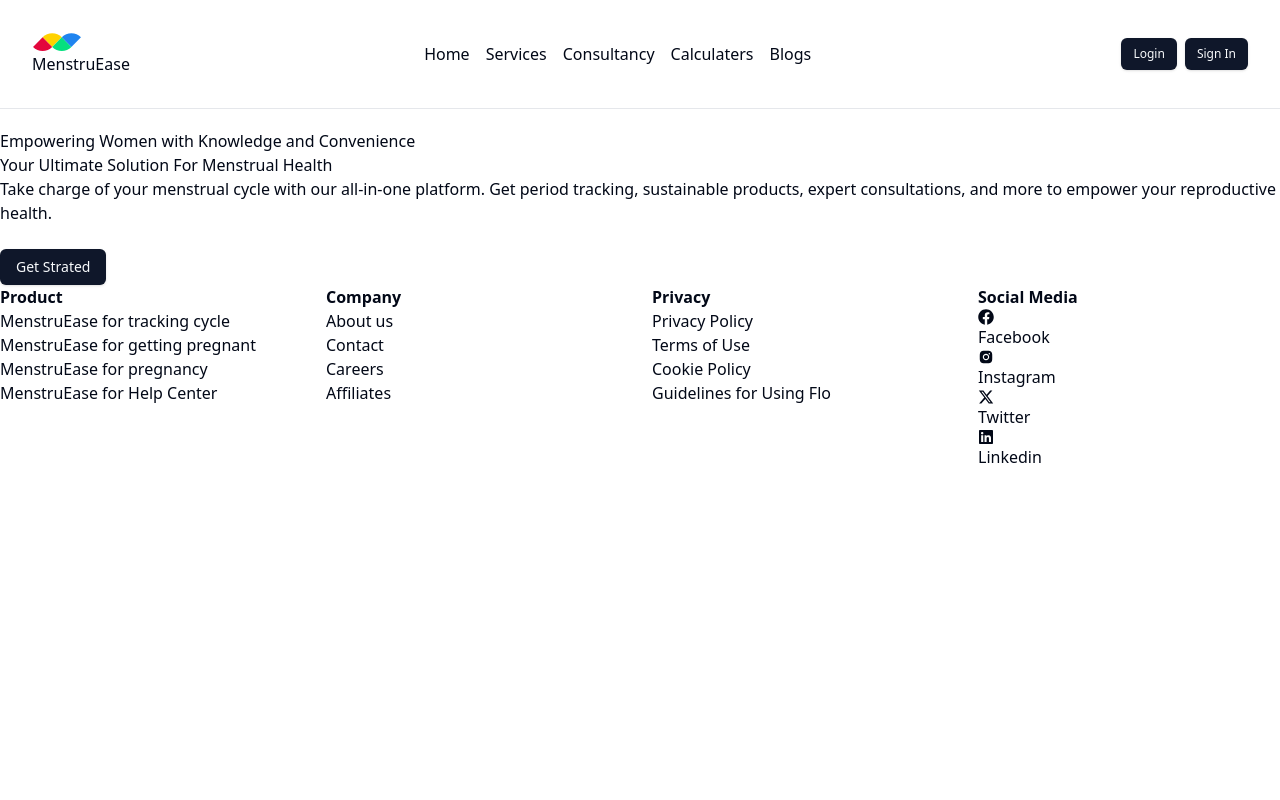
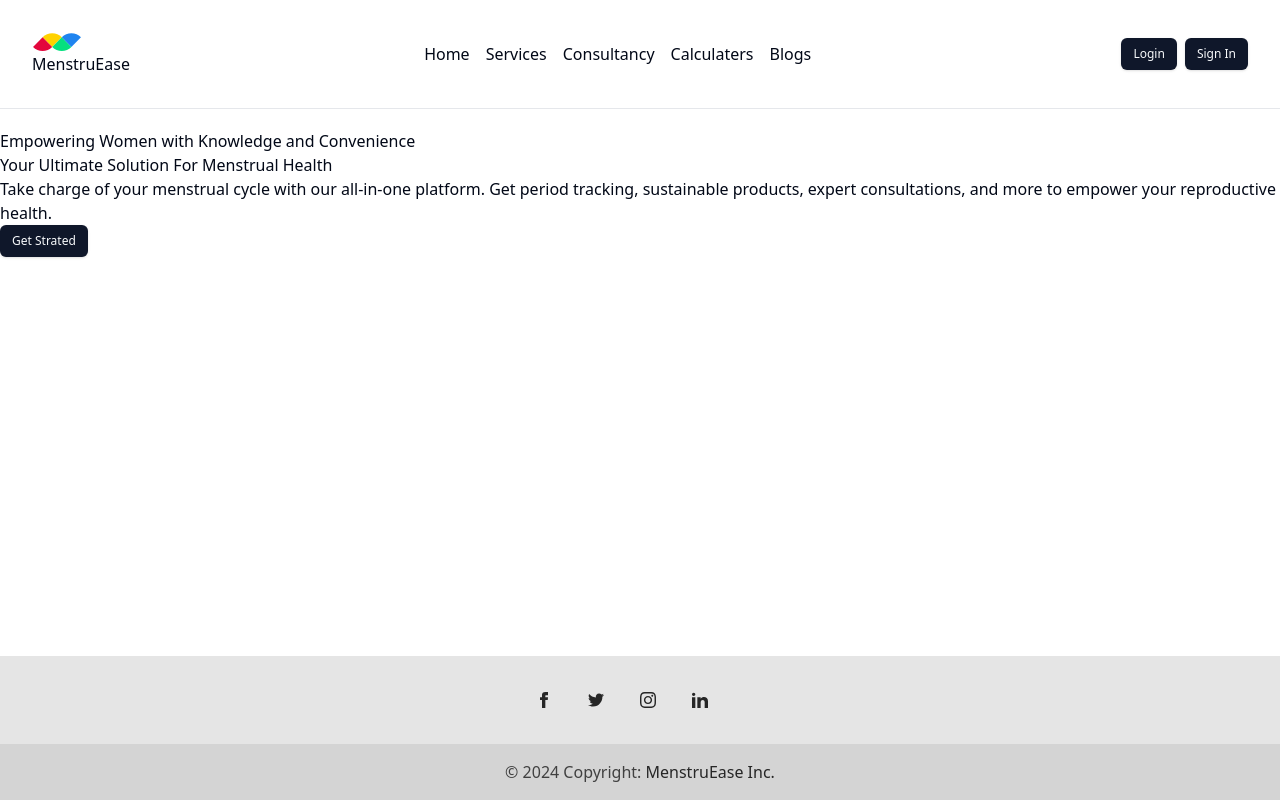
Before and after one commit to SanaPerween07/MenstruEase, a Next.js app: page / in a window 1280 px wide. Built offline with nearby package versions, Linux system fonts and the light colour scheme.

Commit message:
changed the footer, added tailwindcss to it

```diff
--- a/components/Dashbody.tsx
+++ b/components/Dashbody.tsx
@@ -15,8 +15,8 @@ const Dashbody = () => {
 				Take charge of your menstrual cycle with our all-in-one
 				platform. Get period tracking, sustainable products, expert
 				consultations, and more to empower your reproductive health.
-			</p><br></br>
-			<Button className="btn btn-primary">Get Strated</Button>
+			</p>
+			<Button className="btn btn-primary" variant='default' size='sm'>Get Strated</Button>
 		</div>
 	</div>
     )
--- a/components/Footer.tsx
+++ b/components/Footer.tsx
@@ -1,51 +1,37 @@
 import React from "react";
-import { FaFacebook } from "react-icons/fa";
-import { FaXTwitter } from "react-icons/fa6";
-import { AiFillInstagram } from "react-icons/ai";
-import { FaLinkedin } from "react-icons/fa6";
 
 const Footer = () => {
     return(
-        <div className = 'footer_section'>
-            <div className = 'footer_section_links grid grid-cols-2 md:grid-cols-4 gap-6'>
-                <div className = 'Product'>
-                    <h5 className="font-bold">Product</h5>
-                    <ul>
-                        <li><a href = "#"><p>MenstruEase for tracking cycle</p></a></li>
-                        <li><a href = "#"><p>MenstruEase for getting pregnant</p></a></li>
-                        <li><a href = "#"><p>MenstruEase for pregnancy</p></a></li>
-                        <li><a href = "#"><p>MenstruEase for Help Center</p></a></li>
-                    </ul>
-                </div>
-                <div className = 'Company'>
-                    <h5 className="font-bold">Company</h5>
-                    <ul>
-                        <li><a href = "#"><p>About us</p></a></li>
-                        <li><a href = "#"><p>Contact</p></a></li>
-                        <li><a href = "#"><p>Careers</p></a></li>
-                        <li><a href = "#"><p>Affiliates</p></a></li>
-                    </ul>
-                </div>
-                <div className = 'Privacy'>
-                    <h5 className="font-bold">Privacy</h5>
-                    <ul>
-                        <li><a href = "#"><p>Privacy Policy</p></a></li>
-                        <li><a href = "#"><p>Terms of Use</p></a></li>
-                        <li><a href = "#"><p>Cookie Policy</p></a></li>
-                        <li><a href = "#"><p>Guidelines for Using Flo</p></a></li>
-                    </ul>
-                </div>
-                <div className = 'Social_Media'>
-                    <h5 className="font-bold">Social Media</h5>
-                    <ul>
-                        <li><a href = "#"><FaFacebook /><p>Facebook</p></a></li>
-                        <li><a href = "#"><AiFillInstagram /><p>Instagram</p></a></li>
-                        <li><a href = "#"><FaXTwitter /><p>Twitter</p></a></li>
-                        <li><a href = "#"><FaLinkedin /><p>Linkedin</p></a></li>
-                    </ul>
+        <div className="flex flex-col items-center bg-neutral-200 text-center text-white dark:bg-neutral-600 fixed bottom-0 w-full">
+            <div className="container pt-9">
+                <div className="mb-9 flex justify-center">
+                    <a href="#!" className="mr-9 text-neutral-800 dark:text-neutral-200">
+                        <svg xmlns="http://www.w3.org/2000/svg" className="h-4 w-4" fill="currentColor" viewBox="0 0 24 24">
+                            <path d="M9 8h-3v4h3v12h5v-12h3.642l.358-4h-4v-1.667c0-.955.192-1.333 1.115-1.333h2.885v-5h-3.808c-3.596 0-5.192 1.583-5.192 4.615v3.385z" />
+                        </svg>
+                    </a>
+                    <a href="#!" className="mr-9 text-neutral-800 dark:text-neutral-200">
+                        <svg xmlns="http://www.w3.org/2000/svg" className="h-4 w-4" fill="currentColor" viewBox="0 0 24 24">
+                            <path d="M24 4.557c-.883.392-1.832.656-2.828.775 1.017-.609 1.798-1.574 2.165-2.724-.951.564-2.005.974-3.127 1.195-.897-.957-2.178-1.555-3.594-1.555-3.179 0-5.515 2.966-4.797 6.045-4.091-.205-7.719-2.165-10.148-5.144-1.29 2.213-.669 5.108 1.523 6.574-.806-.026-1.566-.247-2.229-.616-.054 2.281 1.581 4.415 3.949 4.89-.693.188-1.452.232-2.224.084.626 1.956 2.444 3.379 4.6 3.419-2.07 1.623-4.678 2.348-7.29 2.04 2.179 1.397 4.768 2.212 7.548 2.212 9.142 0 14.307-7.721 13.995-14.646.962-.695 1.797-1.562 2.457-2.549z" />
+                        </svg>
+                    </a>
+                    <a href="#!" className="mr-9 text-neutral-800 dark:text-neutral-200">
+                        <svg xmlns="http://www.w3.org/2000/svg" className="h-4 w-4" fill="currentColor" viewBox="0 0 24 24">
+                            <path d="M12 2.163c3.204 0 3.584.012 4.85.07 3.252.148 4.771 1.691 4.919 4.919.058 1.265.069 1.645.069 4.849 0 3.205-.012 3.584-.069 4.849-.149 3.225-1.664 4.771-4.919 4.919-1.266.058-1.644.07-4.85.07-3.204 0-3.584-.012-4.849-.07-3.26-.149-4.771-1.699-4.919-4.92-.058-1.265-.07-1.644-.07-4.849 0-3.204.013-3.583.07-4.849.149-3.227 1.664-4.771 4.919-4.919 1.266-.057 1.645-.069 4.849-.069zm0-2.163c-3.259 0-3.667.014-4.947.072-4.358.2-6.78 2.618-6.98 6.98-.059 1.281-.073 1.689-.073 4.948 0 3.259.014 3.668.072 4.948.2 4.358 2.618 6.78 6.98 6.98 1.281.058 1.689.072 4.948.072 3.259 0 3.668-.014 4.948-.072 4.354-.2 6.782-2.618 6.979-6.98.059-1.28.073-1.689.073-4.948 0-3.259-.014-3.667-.072-4.947-.196-4.354-2.617-6.78-6.979-6.98-1.281-.059-1.69-.073-4.949-.073zm0 5.838c-3.403 0-6.162 2.759-6.162 6.162s2.759 6.163 6.162 6.163 6.162-2.759 6.162-6.163c0-3.403-2.759-6.162-6.162-6.162zm0 10.162c-2.209 0-4-1.79-4-4 0-2.209 1.791-4 4-4s4 1.791 4 4c0 2.21-1.791 4-4 4zm6.406-11.845c-.796 0-1.441.645-1.441 1.44s.645 1.44 1.441 1.44c.795 0 1.439-.645 1.439-1.44s-.644-1.44-1.439-1.44z" />
+                        </svg>
+                    </a>
+                    <a href="#!" className="mr-9 text-neutral-800 dark:text-neutral-200">
+                        <svg xmlns="http://www.w3.org/2000/svg" className="h-4 w-4" fill="currentColor" viewBox="0 0 24 24">
+                            <path d="M4.98 3.5c0 1.381-1.11 2.5-2.48 2.5s-2.48-1.119-2.48-2.5c0-1.38 1.11-2.5 2.48-2.5s2.48 1.12 2.48 2.5zm.02 4.5h-5v16h5v-16zm7.982 0h-4.968v16h4.969v-8.399c0-4.67 6.029-5.052 6.029 0v8.399h4.988v-10.131c0-7.88-8.922-7.593-11.018-3.714v-2.155z" />
+                        </svg>
+                    </a>
                 </div>
             </div>
+
+        <div className="w-full bg-neutral-300 p-4 text-center text-neutral-700 dark:bg-neutral-700 dark:text-neutral-200"> © 2024 Copyright:
+            <a className="text-neutral-800 dark:text-neutral-400" href="https://tw-elements.com/"> MenstruEase Inc.</a>
         </div>
+    </div>
     )
 }
 
```
